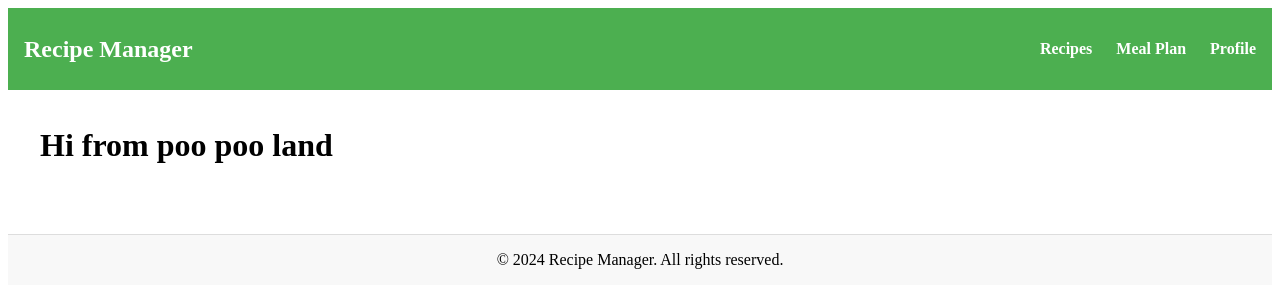
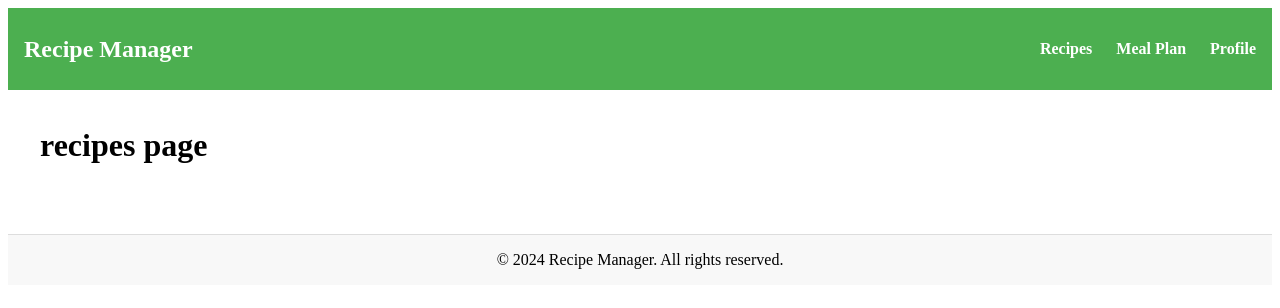
Before and after one commit to JezzyOweTwo/Project_Diet_App, a SvelteKit app: page /recipes in a window 1280 px wide. Shown: the top 308 px of the page. Built offline with nearby package versions, Linux system fonts and the light colour scheme.

Commit message:
set up header navigation

```diff
--- a/src/components/header/header.svelte
+++ b/src/components/header/header.svelte
@@ -1,5 +1,5 @@
 <script>
-  let navItems = ['Recipes', 'Meal Plan', 'Profile'];
+  let navItems = [{name:`Recipes`,href:`recipes`},{name:`Meal Plan`, href: `mealplans`}, {name: `Profile`, href: `profile`}];
 </script>
 
 <style>
@@ -39,7 +39,7 @@
   <nav>
     <ul class="nav-links">
       {#each navItems as item}
-        <li><a href="#">{item}</a></li>
+        <li><a href={`/${item.href}`}>{item.name}</a></li>
       {/each}
     </ul>
   </nav>
--- /dev/null
+++ b/src/routes/(website)/mealplans/+page.svelte
@@ -0,0 +1 @@
+<h1>meal plans page</h1>
--- a/src/routes/(website)/profile/+page.svelte
+++ b/src/routes/(website)/profile/+page.svelte
@@ -0,0 +1 @@
+<h1>profile page</h1>
--- a/src/routes/(website)/recipes/+page.svelte
+++ b/src/routes/(website)/recipes/+page.svelte
@@ -1 +1 @@
-<h1>Hi from poo poo land</h1>
+<h1>recipes page</h1>
```
Also changed, not shown: src/routes/(website)/meal plans/+page.svelte (deleted).
